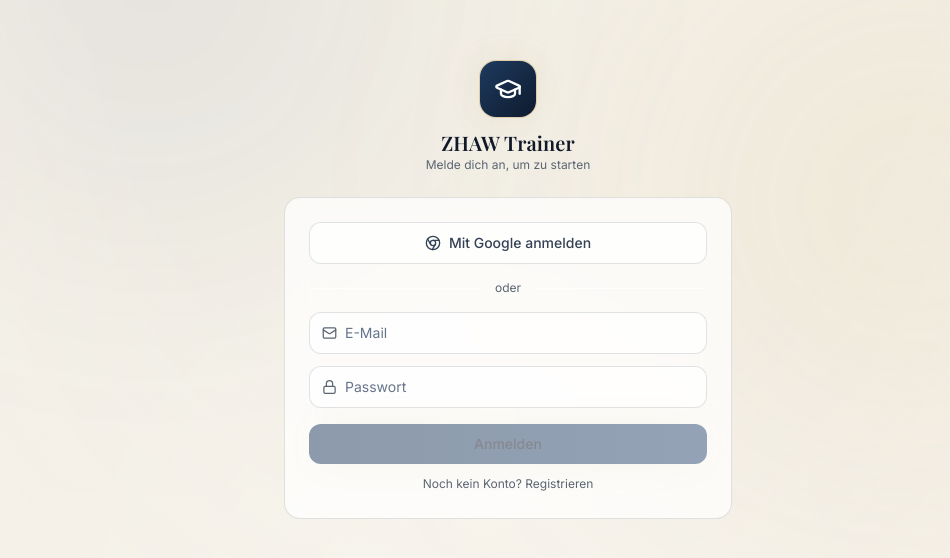
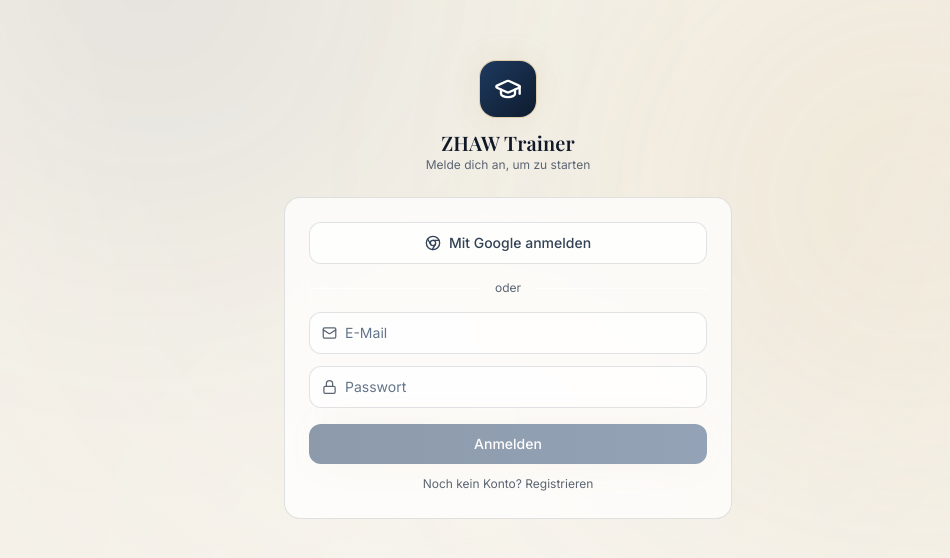
Before and after one commit to stefan-laux/zhaw-trainer, a React (Vite) app: page /#/ in a window 1280 px wide. Shown: the part 110-668 px from the top of the page, without its empty margins (132-1082 px from the left). Built offline with nearby package versions, Linux system fonts and the light colour scheme; no server answers.

Commit message:
Fix light mode: btn-primary text/icon stays white (avoid @apply text-white clash)

```diff
--- a/src/index.css
+++ b/src/index.css
@@ -114,7 +114,8 @@
     @apply inline-flex items-center justify-center gap-2 rounded-xl px-4 py-2.5 text-sm font-medium transition-all duration-200 focus:outline-none focus-visible:ring-2 disabled:cursor-not-allowed disabled:opacity-50;
   }
   .btn-primary {
-    @apply btn bg-gradient-to-r from-[#1E3A5F] to-[#2b4a73] text-white shadow-glow hover:from-[#26456b] hover:to-[#35598a] active:scale-[0.98];
+    @apply btn bg-gradient-to-r from-[#1E3A5F] to-[#2b4a73] shadow-glow hover:from-[#26456b] hover:to-[#35598a] active:scale-[0.98];
+    color: #ffffff;
   }
   .btn-ghost {
     @apply btn border text-slate-200;
@@ -207,9 +208,13 @@
   border-color: var(--c-border) !important;
 }
 /* keep white text/icons on solid coloured surfaces */
-html.light .bg-zhaw,
-html.light .btn-primary,
-html.light .bg-gradient-to-r.from-\[#1E3A5F\] {
+html.light .bg-zhaw {
+  color: #ffffff !important;
+}
+html.light .btn-primary {
+  color: #ffffff !important;
+}
+html.light .btn-primary * {
   color: #ffffff !important;
 }
 html.light .text-white.keep-white,
```
